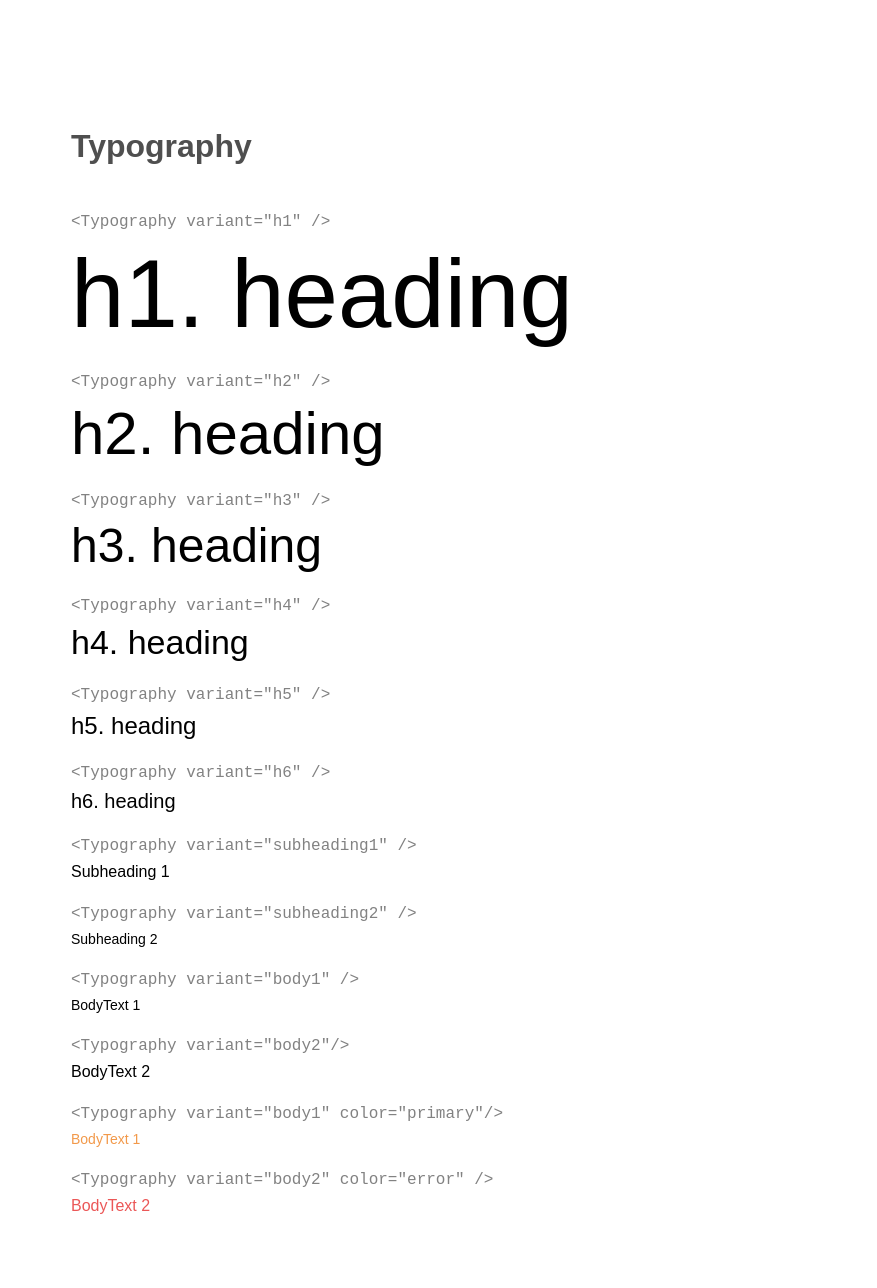
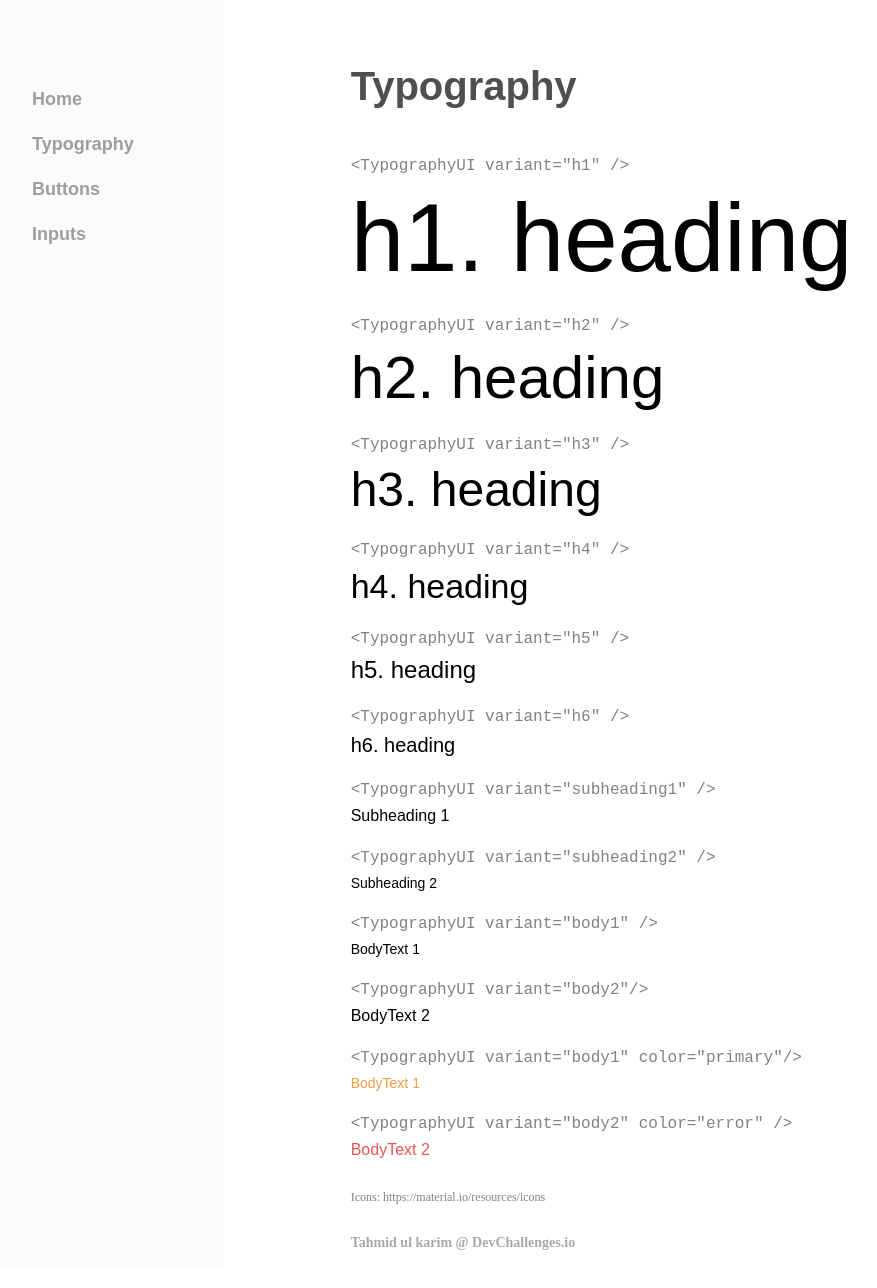
Before and after one commit to tahmid-ul/react-reusable-ui-components, a React (Create React App) app: page /typography in a window 1280 px wide. Shown: the top 1288 px of the page, without its empty margins (57-934 px from the left). After the commit the page ends 1266 px from the top, so only its background shows below. Built offline with nearby package versions, Linux system fonts and the light colour scheme.

Commit message:
added react routing to different pages

```diff
--- a/package.json
+++ b/package.json
@@ -9,6 +9,7 @@
     "classnames": "^2.2.6",
     "react": "^17.0.1",
     "react-dom": "^17.0.1",
+    "react-router-dom": "^5.2.0",
     "react-scripts": "4.0.1",
     "web-vitals": "^0.2.4"
   },
--- a/src/App.css
+++ b/src/App.css
@@ -1,11 +1,49 @@
 .App {
-  max-width: 1200px;
+  max-width: 100%;
   margin: 0 auto;
-  padding: 4rem;
+  display: flex;
 }
-.App-header {
+
+.App__contents {
+  flex: 1;
+  padding: 4rem 0rem 0rem 8rem;
+}
+
+/*.App-header {
   font-size: 2rem;
   font-weight: 700;
   margin-bottom: 3rem;
   color: #4f4f4f;
+}*/
+
+.Sidebar {
+  background: #fafbfd;
+  padding: 4rem;
 }
+
+.Sidebar ul {
+  list-style: none;
+  padding: 0;
+}
+.Sidebar ul li {
+  margin: 25px;
+}
+
+.Sidebar ul li a {
+  font-weight: bold;
+  font-size: 18px;
+  line-height: 20px;
+  color: #9e9e9e;
+  text-decoration: none;
+}
+
+.Sidebar ul li a:hover,
+.Sidebar ul li a:active {
+  color: #090f31;
+}
+
+@media only screen and (max-width: 600px) {
+  .Sidebar {
+    display: none;
+  }
+}
--- a/src/App.js
+++ b/src/App.js
@@ -1,12 +1,66 @@
 import React from "react";
 import Typography from "./components/Typography";
+
+import Buttons from "./components/Buttons";
+import Inputs from "./components/Inputs";
+import { BrowserRouter as Router, Switch, Route, Link } from "react-router-dom";
 import "./App.css";
+
+const routes = [
+  {
+    path: "/",
+    exact: true,
+    main: () => <h2>Home</h2>,
+  },
+  {
+    path: "/typography",
+    main: () => <Typography />,
+  },
+  {
+    path: "/buttons",
+    main: () => <Buttons />,
+  },
+  {
+    path: "/inputs",
+    main: () => <Inputs />,
+  },
+];
 
 function App() {
   return (
-    <div className="App">
-      <Typography />
-    </div>
+    <Router>
+      <div className="App">
+        <div className="Sidebar">
+          <ul>
+            <li>
+              <Link to="/">Home</Link>
+            </li>
+            <li>
+              <Link to="/typography">Typography</Link>
+            </li>
+            <li>
+              <Link to="/buttons">Buttons</Link>
+            </li>
+            <li>
+              <Link to="/inputs">Inputs</Link>
+            </li>
+          </ul>
+        </div>
+
+        <div className="App__contents">
+          <Switch>
+            {routes.map((route, index) => (
+              <Route
+                key={index}
+                path={route.path}
+                exact={route.exact}
+                children={<route.main />}
+              />
+            ))}
+          </Switch>
+        </div>
+      </div>
+    </Router>
   );
 }
 
--- /dev/null
+++ b/src/components/Buttons.js
@@ -0,0 +1,14 @@
+import React from "react";
+import "./Buttons.css";
+import Footer from "./Footer";
+
+function Buttons() {
+  return (
+    <div className="buttons__container">
+      <h1>Button Component</h1>
+      <Footer />
+    </div>
+  );
+}
+
+export default Buttons;
--- /dev/null
+++ b/src/components/Footer.css
@@ -0,0 +1,21 @@
+.footer {
+  font-family: Montserrat;
+  padding: 2rem 0rem 1rem;
+}
+
+.footer__credits {
+  font-weight: normal;
+  font-size: 12px;
+  line-height: 12px;
+  color: #828282;
+  display: block;
+  margin-bottom: 2rem;
+}
+
+.footer__copyright {
+  font-weight: 600;
+  font-size: 14px;
+  line-height: 15px;
+  color: #a9a9a9;
+  display: block;
+}
--- /dev/null
+++ b/src/components/Footer.js
@@ -0,0 +1,17 @@
+import React from "react";
+import "./Footer.css";
+
+function Footer(params) {
+  return (
+    <div className="footer">
+      <span className="footer__credits">
+        Icons: https://material.io/resources/icons
+      </span>
+      <span className="footer__copyright">
+        Tahmid ul karim @ DevChallenges.io
+      </span>
+    </div>
+  );
+}
+
+export default Footer;
--- /dev/null
+++ b/src/components/Inputs.js
@@ -0,0 +1,14 @@
+import React from "react";
+import "./Inputs.css";
+import Footer from "./Footer";
+
+function Inputs() {
+  return (
+    <div className="inputs__container">
+      <h1>Input Component</h1>
+      <Footer />
+    </div>
+  );
+}
+
+export default Inputs;
--- a/src/components/Typography.css
+++ b/src/components/Typography.css
@@ -1,16 +1,15 @@
-.Typography {
-  max-width: 1200px;
-  margin: 0 auto;
-  padding: 4rem;
+.typography__container {
+  max-width: 100%;
 }
-.Typography-header {
-  font-size: 2rem;
+
+.typography__header {
+  font-size: 2.5rem;
   font-weight: 700;
   margin-bottom: 3rem;
   color: #4f4f4f;
 }
 
-.component-label {
+.component__label {
   display: block;
   margin: 1.5rem 0 0.5rem;
   font-family: "Ubuntu Mono", monospace;
--- a/src/components/Typography.js
+++ b/src/components/Typography.js
@@ -1,55 +1,58 @@
 import React from "react";
 import TypographyUI from "./UI/TypographyUI";
 import "./Typography.css";
+import Footer from "./Footer";
 
 const Label = ({ text }) => {
-  return <label className="component-label">{text}</label>;
+  return <label className="component__label">{text}</label>;
 };
 
 function Typography() {
   return (
-    <div className="App">
-      <header className="App-header">Typography</header>
+    <div className="typography__container">
+      <header className="typography__header">Typography</header>
 
-      <Label text={`<Typography variant="h1" />`} />
+      <Label text={`<TypographyUI variant="h1" />`} />
       <TypographyUI variant="h1">h1. heading</TypographyUI>
 
-      <Label text={`<Typography variant="h2" />`} />
+      <Label text={`<TypographyUI variant="h2" />`} />
       <TypographyUI variant="h2">h2. heading</TypographyUI>
 
-      <Label text={`<Typography variant="h3" />`} />
+      <Label text={`<TypographyUI variant="h3" />`} />
       <TypographyUI variant="h3">h3. heading</TypographyUI>
 
-      <Label text={`<Typography variant="h4" />`} />
+      <Label text={`<TypographyUI variant="h4" />`} />
       <TypographyUI variant="h4">h4. heading</TypographyUI>
 
-      <Label text={`<Typography variant="h5" />`} />
+      <Label text={`<TypographyUI variant="h5" />`} />
       <TypographyUI variant="h5">h5. heading</TypographyUI>
 
-      <Label text={`<Typography variant="h6" />`} />
+      <Label text={`<TypographyUI variant="h6" />`} />
       <TypographyUI variant="h6">h6. heading</TypographyUI>
 
-      <Label text={`<Typography variant="subheading1" />`} />
+      <Label text={`<TypographyUI variant="subheading1" />`} />
       <TypographyUI variant="subheading1">Subheading 1</TypographyUI>
 
-      <Label text={`<Typography variant="subheading2" />`} />
+      <Label text={`<TypographyUI variant="subheading2" />`} />
       <TypographyUI variant="subheading2">Subheading 2</TypographyUI>
 
-      <Label text={`<Typography variant="body1" />`} />
+      <Label text={`<TypographyUI variant="body1" />`} />
       <TypographyUI variant="body1">BodyText 1</TypographyUI>
 
-      <Label text={`<Typography variant="body2"/>`} />
+      <Label text={`<TypographyUI variant="body2"/>`} />
       <TypographyUI variant="body2">BodyText 2</TypographyUI>
 
-      <Label text={`<Typography variant="body1" color="primary"/>`} />
+      <Label text={`<TypographyUI variant="body1" color="primary"/>`} />
       <TypographyUI variant="body1" color="primary">
         BodyText 1
       </TypographyUI>
 
-      <Label text={`<Typography variant="body2" color="error" />`} />
+      <Label text={`<TypographyUI variant="body2" color="error" />`} />
       <TypographyUI variant="body2" color="error">
         BodyText 2
       </TypographyUI>
+
+      <Footer />
     </div>
   );
 }
```
Also changed, not shown: src/components/Buttons.css (added), src/components/Inputs.css (added), 1 other file (tests, documents, lock files or other folders).
